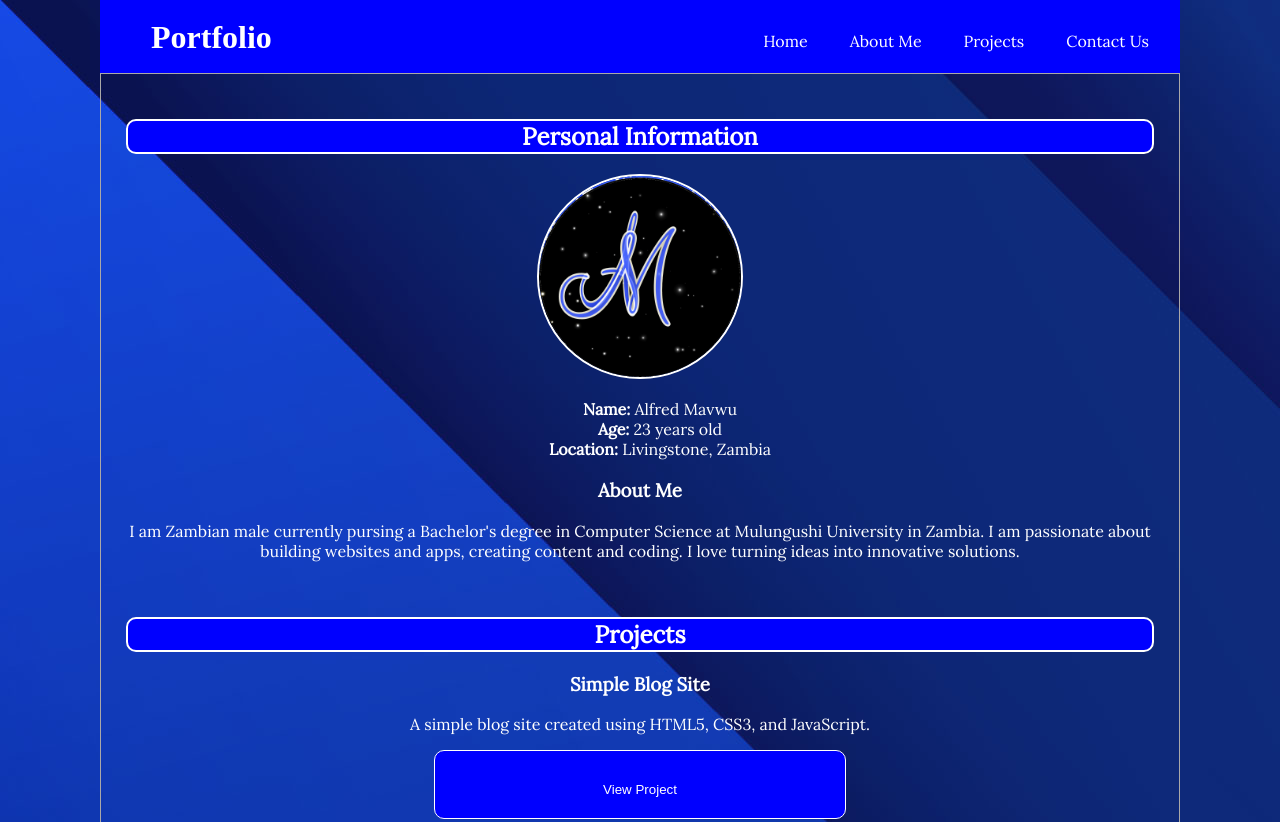
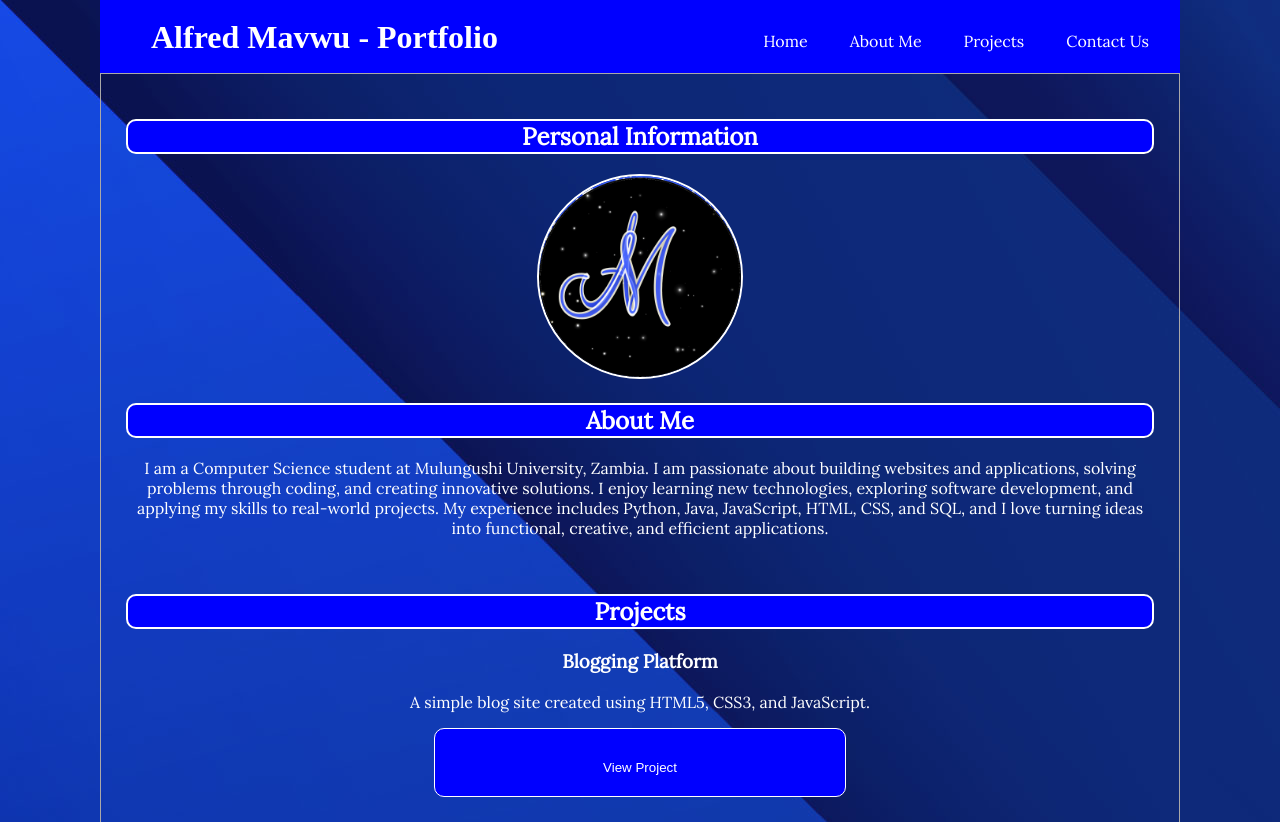
Before and after one commit to mavwu/mavwu.github.io, a plain HTML site: page index.html in a window 1280 px wide. Shown: the top 822 px of the page. Drawn offline with Linux system fonts and the light colour scheme; a web font is replaced by a local one.

Commit message:
Update index.html

```diff
--- a/index.html
+++ b/index.html
@@ -92,7 +92,7 @@
 <body background="/images/background.jpg">
     <header>
         <div class="site-heading-container">
-            <h1 id="top" class="site-heading">Portfolio</h1>
+            <h1 id="top" class="site-heading">Alfred Mavwu - Portfolio</h1>
         </div>
 
         <i class="fa fa-bars menu-toggle" id="toggle"></i>
@@ -115,22 +115,16 @@
         <section id="aboutMe">
             <h2>Personal Information</h2>
             <img id="profilepic" src="/images/profilepic.jpg" alt="Profile Picture of Alfred Mavwu">
-            <ul>
-                <li><strong>Name:</strong> Alfred Mavwu</li>
-                <li><strong>Age:</strong> 23 years old</li>
-                <li><strong>Location:</strong> Livingstone, Zambia</li>
-            </ul>
-            <h3>About Me</h3>
-            <p>I am Zambian male currently pursing a Bachelor's degree in Computer Science
-                at Mulungushi University in Zambia.
-                I am passionate about building websites and apps, creating content and coding.
-                I love turning ideas into innovative solutions. </p>
+            <h2>About Me</h2>
+            <p>I am a Computer Science student at Mulungushi University, Zambia. I am passionate about building websites and applications, solving problems through coding, and creating innovative solutions.
+        I enjoy learning new technologies, exploring software development, and applying my skills to real-world projects.
+        My experience includes Python, Java, JavaScript, HTML, CSS, and SQL, and I love turning ideas into functional, creative, and efficient applications. </p>
         </section>
 
         <section id="projects">
             <h2>Projects</h2>
             <article>
-                <h3>Simple Blog Site</h3>
+                <h3>Blogging Platform</h3>
                 <p>A simple blog site created using HTML5, CSS3, and JavaScript.</p>
             </article>
             <aside>
```
